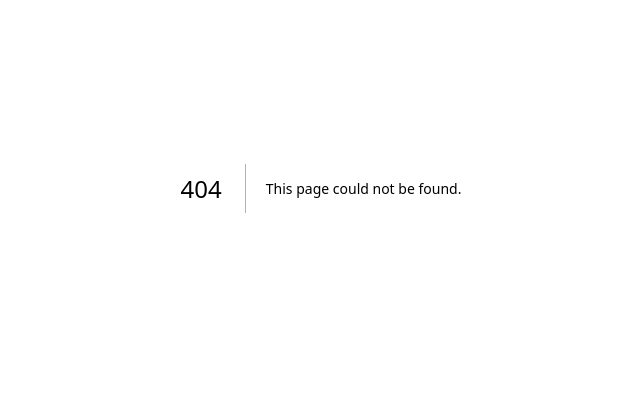
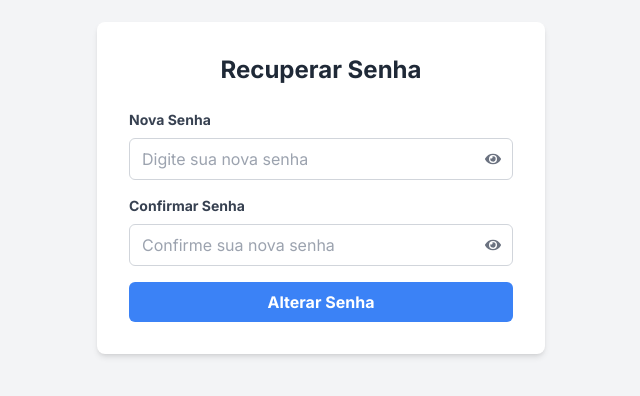
Before and after one commit to nicolasfvp/teste-nivelamento-1, a Next.js app: page /reset-password in a window 1280 px wide. Before the commit this address had no page. Shown: the part 212-608 px from the top of the page, without its empty margins (319-959 px from the left). Built offline with nearby package versions, Linux system fonts and the light colour scheme.

Commit message:
Adicionado página de recuperação de senha

```diff
--- a/jsconfig.json
+++ b/jsconfig.json
@@ -1,7 +1,9 @@
 {
   "compilerOptions": {
+    "baseUrl": ".",
     "paths": {
-      "@/*": ["./src/*"]
+      "@components/*": ["src/components/*"],
+      "@pages/*": ["src/app/*"]
     }
   }
 }
--- a/src/app/page.js
+++ b/src/app/page.js
@@ -3,6 +3,8 @@
 import { useState } from 'react';
 import { useRouter } from 'next/navigation';
 import { FaEye, FaEyeSlash } from 'react-icons/fa';
+import Link from 'next/link';
+
 
 export default function Login() {
   const [email, setEmail] = useState('');
@@ -89,7 +91,6 @@ export default function Login() {
     }
   };
 
-
   return (
     <div className="flex items-center justify-center min-h-screen bg-gray-100">
       <div className="bg-white p-8 rounded-lg shadow-md w-full max-w-md">
@@ -132,8 +133,7 @@ export default function Login() {
             <button
               type="button"
               onClick={() => setShowForgotPassword(true)}
-              className="text-blue-500 text-sm"
-            >
+              className="text-blue-500 text-sm">
               Esqueci minha senha
             </button>
           </div>
@@ -145,6 +145,7 @@ export default function Login() {
           </button>
         </form>
       </div>
+
       {/* Modal de Recuperação de Senha */}
       {showForgotPassword && (
         <div className="fixed inset-0 flex items-center justify-center bg-gray-900 bg-opacity-50 z-50">
@@ -190,12 +191,14 @@ export default function Login() {
             <h3 className="text-xl text-gray-700 font-bold mb-4">E-mail Enviado</h3>
             <p className="text-x1 text-gray-700">Um link de recuperação de senha foi enviado para o seu e-mail.</p>
             <div className="flex justify-end mt-4">
-              <button
-                onClick={() => setShowEmailSentModal(false)}
-                className="bg-blue-500 text-white font-bold py-2 px-4 rounded-md hover:bg-blue-600"
-              >
-                OK
-              </button>
+                <Link href="/reset-password">
+                  <button
+                  onClick={() => setShowEmailSentModal(false)}
+                  className="bg-blue-500 text-white font-bold py-2 px-4 rounded-md hover:bg-blue-600">
+                  OK
+                  </button>
+                </Link>
+
             </div>
           </div>
         </div>
--- /dev/null
+++ b/src/app/reset-password/page.js
@@ -0,0 +1,100 @@
+'use client';
+
+import { useState } from 'react';
+import { FaEye, FaEyeSlash } from 'react-icons/fa';
+import { useRouter } from 'next/navigation';
+
+export default function ResetPassword() {
+  const [newPassword, setNewPassword] = useState('');
+  const [confirmPassword, setConfirmPassword] = useState('');
+  const [showNewPassword, setShowNewPassword] = useState(false);
+  const [showConfirmPassword, setShowConfirmPassword] = useState(false);
+  const [passwordError, setPasswordError] = useState('');
+  const [successMessage, setSuccessMessage] = useState('');
+  const router = useRouter();
+
+  const validatePassword = (password) => {
+    const passwordRegex = /^(?=.*[a-z])(?=.*[A-Z])(?=.*\d)(?=.*[@$!%*?&])[A-Za-z\d@$!%*?&]{8,32}$/;
+    return passwordRegex.test(password);
+  };
+
+  //verificação das senhas
+
+  const handleSubmit = (e) => {
+    e.preventDefault();
+
+    if (!validatePassword(newPassword)) {
+      setPasswordError('A senha deve conter entre 8 e 32 caracteres, incluindo letras maiúsculas, minúsculas, números e um caractere especial.');
+      return;
+    }
+
+    if (newPassword !== confirmPassword) {
+      setPasswordError('As senhas não correspondem.');
+      return;
+    }
+
+    setPasswordError('');
+    setSuccessMessage('Senha alterada com sucesso!');
+    setTimeout(() => {
+      router.push('/');
+    }, 2000);
+  };
+
+  return (
+    <div className="flex items-center justify-center min-h-screen bg-gray-100">
+      <div className="bg-white p-8 rounded-lg shadow-md w-full max-w-md">
+        <h2 className="text-2xl font-bold mb-6 text-center text-gray-800">Recuperar Senha</h2>
+        <form onSubmit={handleSubmit}>
+          <div className="mb-4 relative">
+            <label className="block text-gray-700 text-sm font-bold mb-2">Nova Senha</label>
+            <div className="relative">
+              <input
+                type={showNewPassword ? 'text' : 'password'}
+                value={newPassword}
+                onChange={(e) => setNewPassword(e.target.value)}
+                className="w-full px-3 py-2 border border-gray-300 rounded-md focus:outline-none focus:ring-2 focus:ring-blue-500 text-gray-800 pr-12"
+                placeholder="Digite sua nova senha"
+                maxLength={32}
+                />
+              <button
+                type="button"
+                onClick={() => setShowNewPassword(!showNewPassword)}
+                className="absolute inset-y-0 right-0 flex items-center px-3"
+              >
+                {showNewPassword ? <FaEyeSlash className="text-gray-500" /> : <FaEye className="text-gray-500" />}
+              </button>
+            </div>
+          </div>
+          <div className="mb-4 relative">
+            <label className="block text-gray-700 text-sm font-bold mb-2">Confirmar Senha</label>
+            <div className="relative">
+              <input
+                type={showConfirmPassword ? 'text' : 'password'}
+                value={confirmPassword}
+                onChange={(e) => setConfirmPassword(e.target.value)}
+                className="w-full px-3 py-2 border border-gray-300 rounded-md focus:outline-none focus:ring-2 focus:ring-blue-500 text-gray-800 pr-12"
+                placeholder="Confirme sua nova senha"
+                maxLength={32}
+              />
+              <button
+                type="button"
+                onClick={() => setShowConfirmPassword(!showConfirmPassword)}
+                className="absolute inset-y-0 right-0 flex items-center px-3"
+              >
+                {showConfirmPassword ? <FaEyeSlash className="text-gray-500" /> : <FaEye className="text-gray-500" />}
+              </button>
+            </div>
+          </div>
+          {passwordError && <p className="text-red-500 text-sm mt-1">{passwordError}</p>}
+          {successMessage && <p className="text-green-500 text-sm mt-1">{successMessage}</p>}
+          <button
+            type="submit"
+            className="w-full bg-blue-500 text-white font-bold py-2 px-4 rounded-md hover:bg-blue-600 transition duration-200"
+          >
+            Alterar Senha
+          </button>
+        </form>
+      </div>
+    </div>
+  );
+}
```
